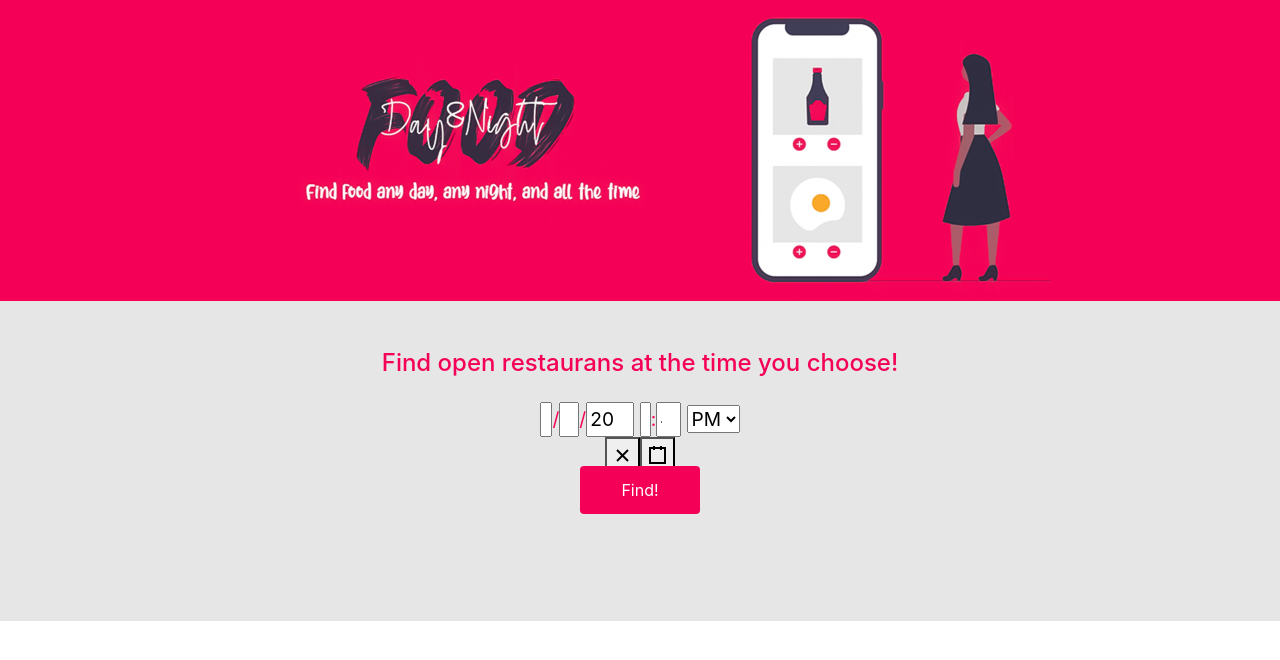
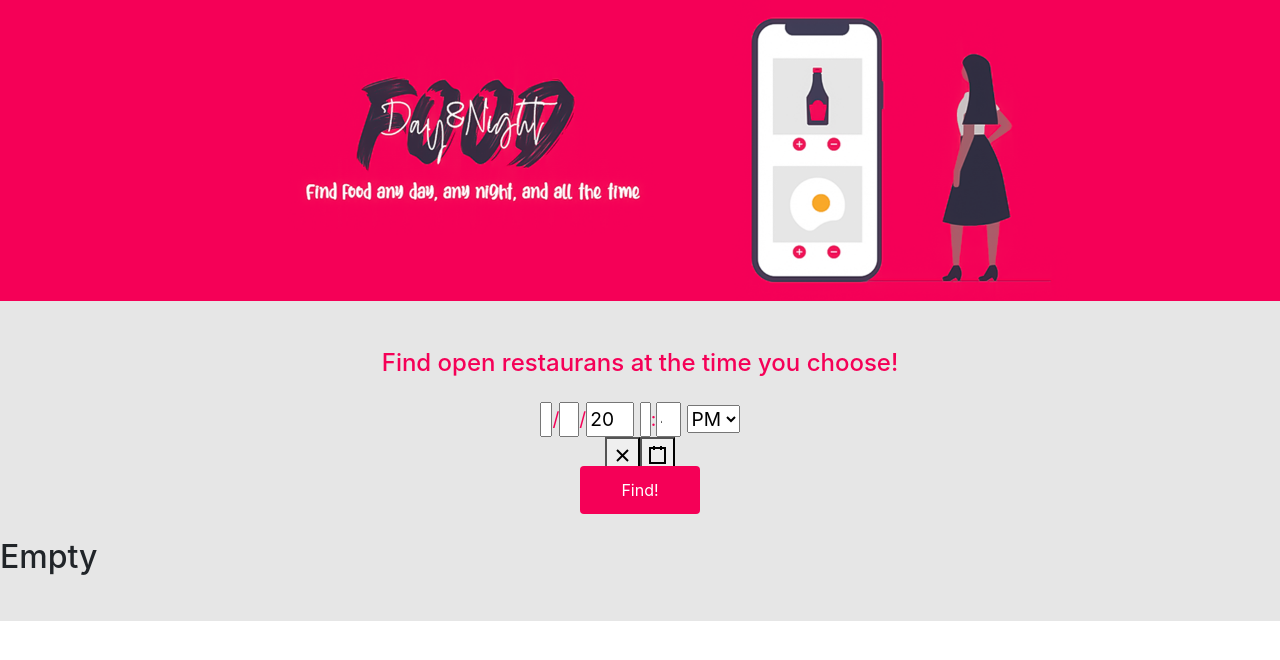
Before and after one commit to samaromm/Open-Restaurants, a React (Create React App) app: page / in a window 1280 px wide. Shown: the top 660 px of the page. Built offline with nearby package versions, Linux system fonts and the light colour scheme.

Commit message:
place holders for restaurants

```diff
--- a/src/App.css
+++ b/src/App.css
@@ -1,5 +1,5 @@
-.headerImg{
-    width: 100%;
+.headerImg {
+  width: 100%;
 }
 
 .mainSection {
@@ -26,7 +26,7 @@
   height: 3rem;
 }
 
-.findButton:Hover {
+.findButton:hover {
   background-color: #f46195 !important;
   box-shadow: 0px 5px 5px #f46195;
 }
--- a/src/App.js
+++ b/src/App.js
@@ -17,7 +17,7 @@ const App = () => {
 
   return (
     <div>
-      <img src={header} className="img-fluid headerImg" alt="Header"/>
+      <img src={header} className="img-fluid headerImg" alt="Header" />
       <Router basename="/">
         <Route path="/" component={() => <Home list={list} />} />
       </Router>
--- a/src/components/FindOpenRestaurants.jsx
+++ b/src/components/FindOpenRestaurants.jsx
@@ -1,4 +1,5 @@
 import React from "react";
+import Display from "./ShowRestaurants";
 
 const FindOpenRestaurants = (props) => {
   const week = ["Mon", "Tue", "Wed", "Thu", "Fri", "Sat", "Sun"];
@@ -62,6 +63,10 @@ const FindOpenRestaurants = (props) => {
     return "";
   });
 
-  return <div>{console.log(restaurants)}</div>;
+  return (
+    <div>
+      <Display restList={restaurants} />
+    </div>
+  );
 };
 export default FindOpenRestaurants;
--- /dev/null
+++ b/src/components/ShowRestaurants.jsx
@@ -0,0 +1,19 @@
+import React from "react";
+
+const ShowRestaurants = (props) => {
+  let returnDiv = "";
+  if (props.restList.length === 0) {
+    returnDiv = <h2>Empty</h2>;
+  } else {
+    returnDiv = props.restList.map((a) => {
+      return (
+        <div>
+          <h2>{a}</h2>
+        </div>
+      );
+    });
+  }
+
+  return <div>{returnDiv}</div>;
+};
+export default ShowRestaurants;
```
